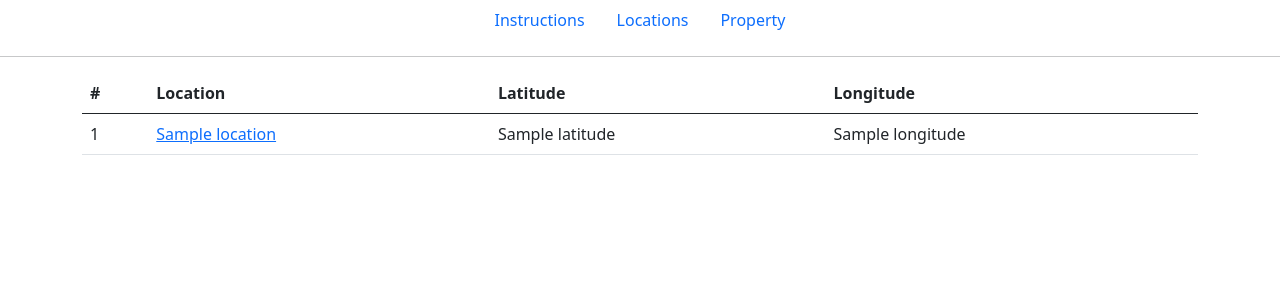
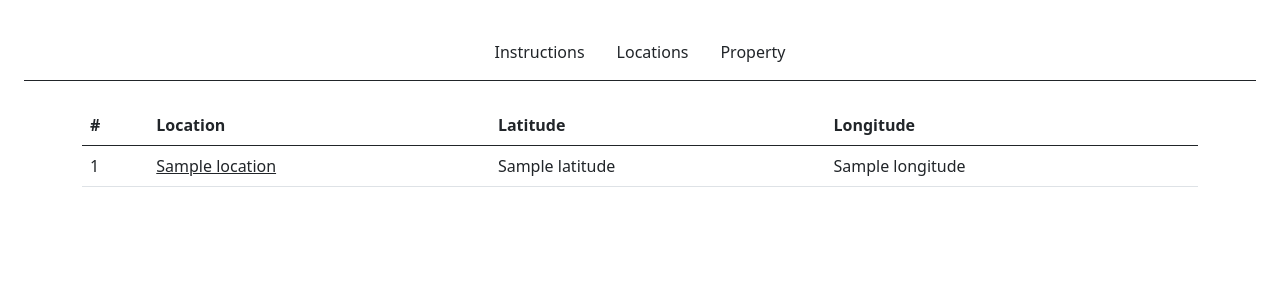
Before and after one commit to Mendelski/dev-test, a Symfony app: template templates/locations.twig in a window 1280 px wide. Shown: the top 300 px of the page. Run offline with Twig, Linux system fonts and the light colour scheme; the template is opened without the code that fills it: most values are stand-ins (such as "Sample title", 1, 10 or a date in 2020); some libraries are stand-ins or nearby versions.

Commit message:
Feat: new style

```diff
--- a/templates/base.html.twig
+++ b/templates/base.html.twig
@@ -22,18 +22,18 @@
     {% endblock %}
 </head>
 <body>
-<ul class="nav justify-content-center">
+<ul class="nav justify-content-center border-bottom border-dark nav-dark p-2 m-4">
     <li class="nav-item">
-        <a class="nav-link active" aria-current="page" href="{{ path('index') }}">Instructions</a>
+        <a class="nav-link text-dark" aria-current="page" href="{{ path('index') }}">Instructions</a>
     </li>
     <li class="nav-item">
-        <a class="nav-link" href="{{ path('location_list') }}">Locations</a>
+        <a class="nav-link text-dark" href="{{ path('location_list') }}">Locations</a>
     </li>
     <li class="nav-item">
-        <a class="nav-link" href="{{ path('property_list') }}">Property</a>
+        <a class="nav-link text-dark" href="{{ path('property_list') }}">Property</a>
     </li>
 </ul>
-<hr>
+
 {% block body %}{% endblock %}
 </body>
 </html>
--- a/templates/locations.twig
+++ b/templates/locations.twig
@@ -2,7 +2,7 @@
 
 {% block body %}
     <div class="container">
-        <table class="table">
+        <table class="table table-hover table-lightgray">
             <thead>
             <tr>
                 <th scope="col">#</th>
@@ -15,7 +15,7 @@
             {% for local in locations %}
                 <tr>
                     <td>{{ local.id }}</td>
-                    <td><a href="#">{{ local.name }}</a></td>
+                    <td><a href="#" class="text-dark">{{ local.name }}</a></td>
                     <td>{{ local.latitude }}</td>
                     <td>{{ local.longitude }}</td>
                 </tr>
@@ -23,5 +23,4 @@
             </tbody>
         </table>
     </div>
-
 {% endblock %}
```
Also changed, not shown: assets/styles/app.css (+8 -0 lines), templates/home.twig (+9 -3 lines).
